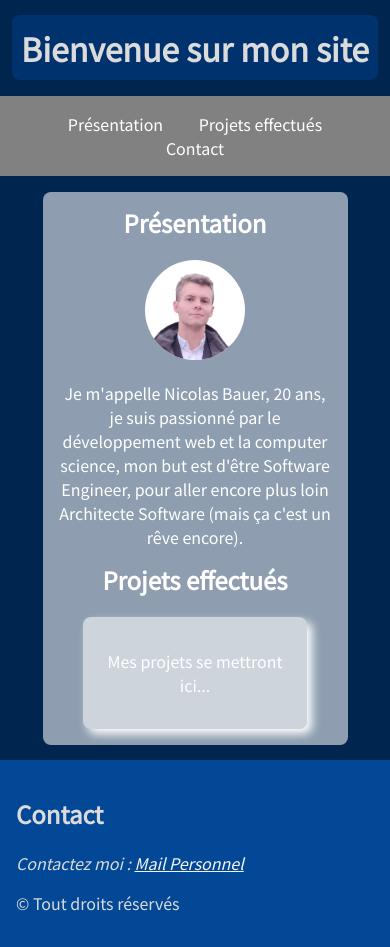
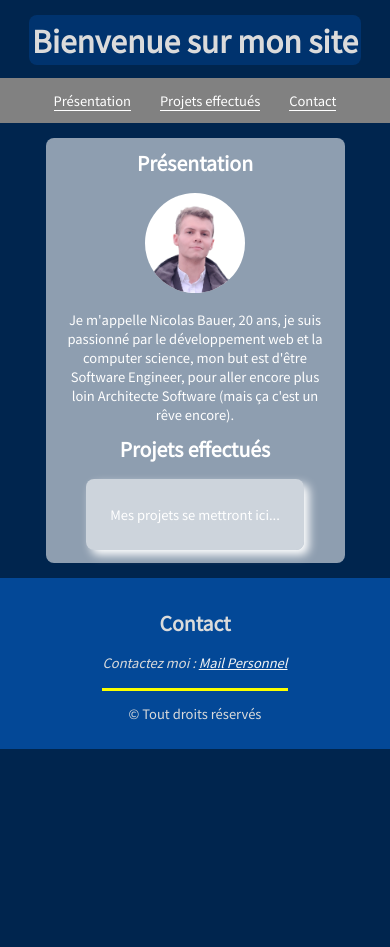
Before and after one commit to NicolasBauerV/portfolio, a plain HTML site: page index.html in a window 390 px wide. After the commit the page ends 844 px from the top, so only its background shows below. Drawn offline with Linux system fonts and the light colour scheme.

Commit message:
Add responsive

```diff
--- a/resources/css/styles.css
+++ b/resources/css/styles.css
@@ -114,7 +114,7 @@ section.container {
 
 /* Mobile version */
 
-@media only screen and (max-width: 400px) and (max-width: 516dpi) {
+@media only screen and (max-width: 400px) {
   body {
     font-size: 13px;
   }
@@ -154,3 +154,44 @@ section.container {
     padding-bottom: 1rem;
   }
 }
+
+@media only screen and (max-width: 780px) {
+  body {
+    font-size: 13px;
+  }
+  header h1 {
+    font-size: 30px;
+    margin: 0 auto;
+    margin-top: 15px;
+    background-color: rgba(0, 70, 150, .45);
+    padding: .1em;
+    border-radius: 8px;
+  }
+
+  nav ul {
+    padding: 1em;
+  }
+
+  header nav ul li {
+    text-align: center;
+    padding: 1em;
+    list-style: none;
+    display: inline;
+  }
+
+  header nav ul li a {
+    border-bottom: 1.2px solid rgb(255, 255, 255);
+  }
+
+  footer {
+    text-align: center;
+  }
+
+  address {
+    margin: 0 auto;
+    width: max-content;
+    border-bottom: 1px solid rgb(251, 255, 0);
+    border-width: medium;
+    padding-bottom: 1rem;
+  }
+}
```
